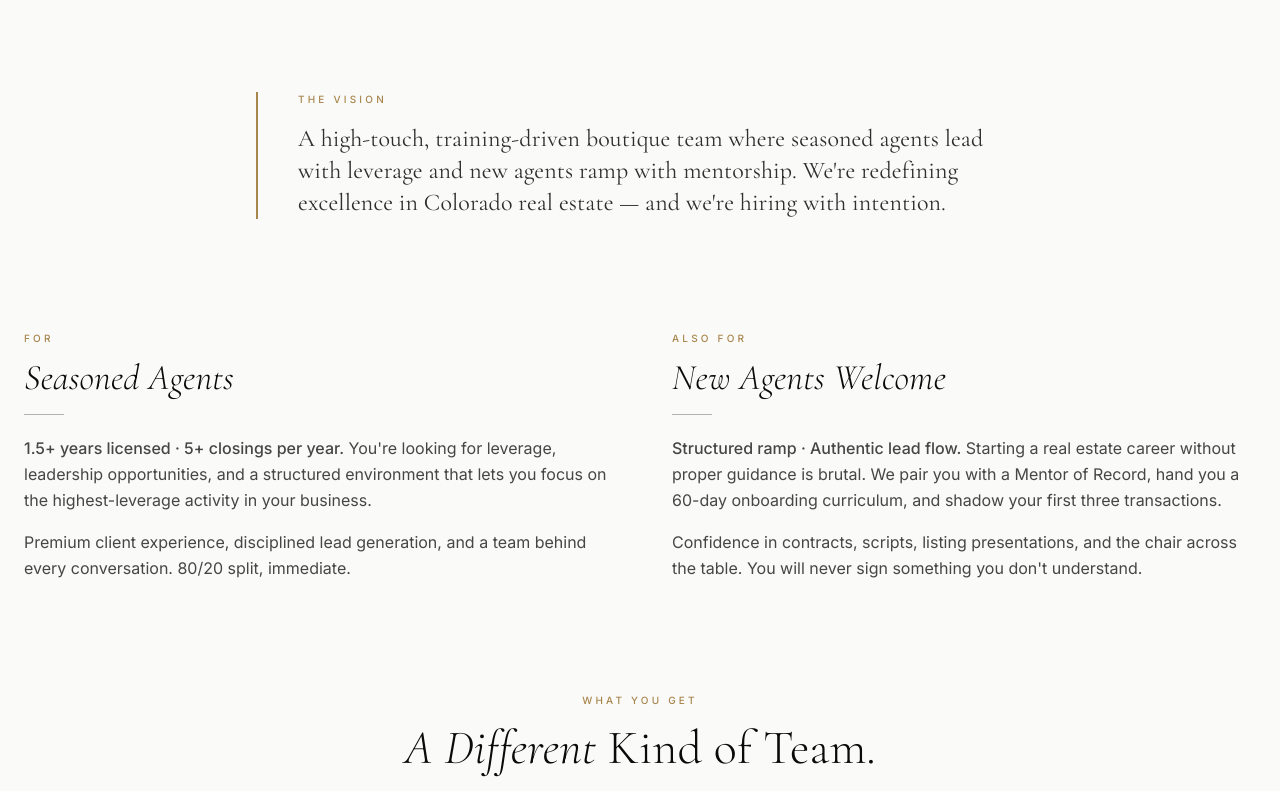
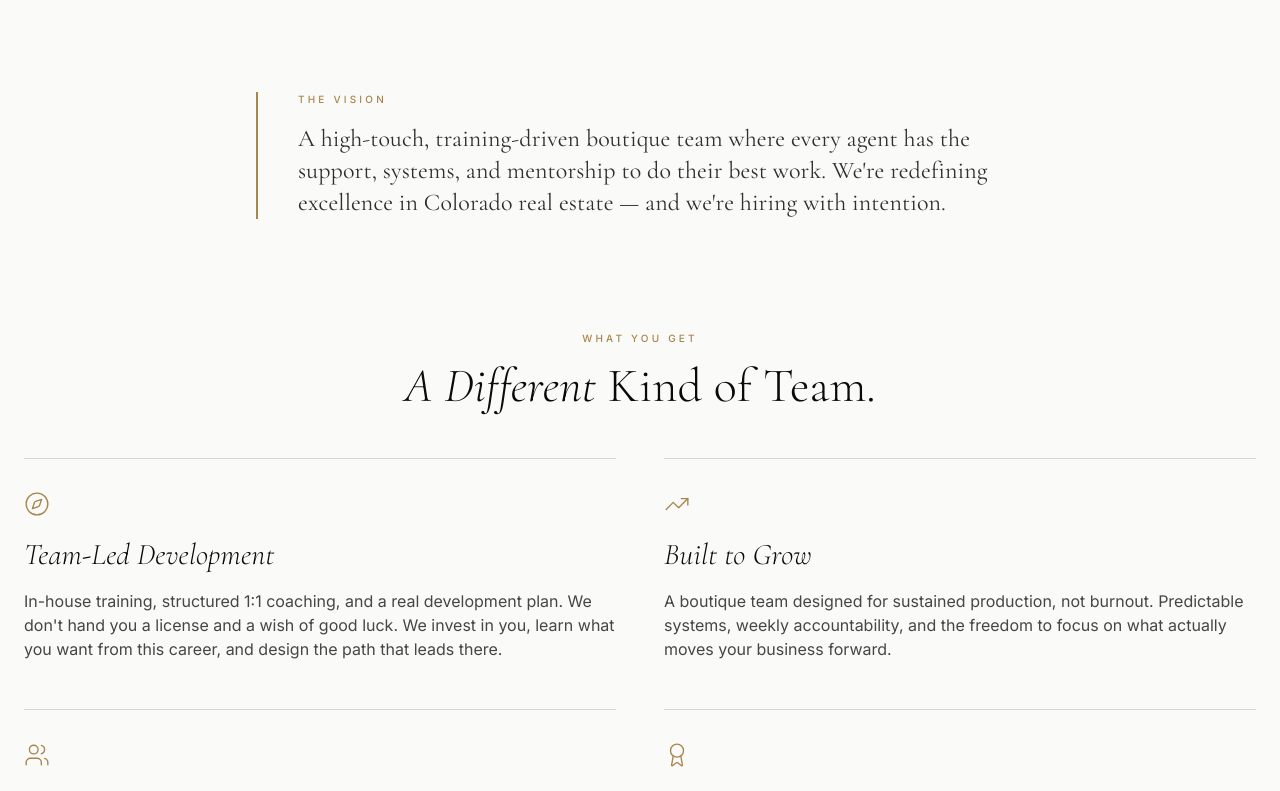
Before and after one commit to LiMBO28/Version1, a React (Vite) app: page / in a window 1280 px wide. Shown: the part 6720-7511 px from the top of the page. Built offline with nearby package versions, Linux system fonts and the light colour scheme.

Commit message:
Update JoinMyTeam.jsx

```diff
--- a/src/JoinMyTeam.jsx
+++ b/src/JoinMyTeam.jsx
@@ -3,7 +3,8 @@ import { ArrowRight, Award, Users, TrendingUp, Compass } from 'lucide-react';
 
 /**
  * JoinMyTeam — recruiting section for The Aston Group.
- * Content pulled from the Team Proposal + Agent Handbook in Drive.
+ * General, welcoming description. No commission specifics,
+ * no agent-tier segmentation.
  */
 const JoinMyTeam = ({ onOpenQuestionnaire }) => {
   const pillars = [
@@ -14,8 +15,8 @@ const JoinMyTeam = ({ onOpenQuestionnaire }) => {
     },
     {
       icon: TrendingUp,
-      title: 'Splits That Compound',
-      body: "Designed to reward production, not subsidize it. Seasoned agents start on an 80/20 split. New agents ramp on a structured probationary plan with real lead flow and mentorship. Caps reset every January.",
+      title: 'Built to Grow',
+      body: "A boutique team designed for sustained production, not burnout. Predictable systems, weekly accountability, and the freedom to focus on what actually moves your business forward.",
     },
     {
       icon: Users,
@@ -38,7 +39,6 @@ const JoinMyTeam = ({ onOpenQuestionnaire }) => {
 
   return (
     <section id="join" className="py-24 md:py-32 bg-[#fafaf8] text-[#0a0a0a] relative overflow-hidden">
-      {/* Subtle gold accent line */}
       <div className="absolute top-0 left-1/2 -translate-x-1/2 w-24 h-px bg-[#a8854c]"></div>
 
       <div className="max-w-[1300px] mx-auto px-6">
@@ -61,34 +61,8 @@ const JoinMyTeam = ({ onOpenQuestionnaire }) => {
             The Vision
           </span>
           <p className="font-serif text-xl md:text-2xl text-[#0a0a0a]/85 leading-[1.45]">
-            A high-touch, training-driven boutique team where seasoned agents lead with leverage and new agents ramp with mentorship. We're redefining excellence in Colorado real estate — and we're hiring with intention.
+            A high-touch, training-driven boutique team where every agent has the support, systems, and mentorship to do their best work. We're redefining excellence in Colorado real estate — and we're hiring with intention.
           </p>
-        </div>
-
-        {/* Who this is for */}
-        <div className="grid grid-cols-1 md:grid-cols-2 gap-10 md:gap-16 mb-20 md:mb-28">
-          <div>
-            <span className="block text-[10px] tracking-[0.32em] uppercase font-medium text-[#a8854c] mb-3">For</span>
-            <h3 className="font-serif text-3xl md:text-4xl font-light italic mb-4">Seasoned Agents</h3>
-            <div className="w-10 h-px bg-[#0a0a0a]/30 mb-5"></div>
-            <p className="text-[#0a0a0a]/75 leading-relaxed mb-4">
-              <strong className="font-medium">1.5+ years licensed · 5+ closings per year.</strong> You're looking for leverage, leadership opportunities, and a structured environment that lets you focus on the highest-leverage activity in your business.
-            </p>
-            <p className="text-[#0a0a0a]/75 leading-relaxed">
-              Premium client experience, disciplined lead generation, and a team behind every conversation. 80/20 split, immediate.
-            </p>
-          </div>
-          <div>
-            <span className="block text-[10px] tracking-[0.32em] uppercase font-medium text-[#a8854c] mb-3">Also For</span>
-            <h3 className="font-serif text-3xl md:text-4xl font-light italic mb-4">New Agents Welcome</h3>
-            <div className="w-10 h-px bg-[#0a0a0a]/30 mb-5"></div>
-            <p className="text-[#0a0a0a]/75 leading-relaxed mb-4">
-              <strong className="font-medium">Structured ramp · Authentic lead flow.</strong> Starting a real estate career without proper guidance is brutal. We pair you with a Mentor of Record, hand you a 60-day onboarding curriculum, and shadow your first three transactions.
-            </p>
-            <p className="text-[#0a0a0a]/75 leading-relaxed">
-              Confidence in contracts, scripts, listing presentations, and the chair across the table. You will never sign something you don't understand.
-            </p>
-          </div>
         </div>
 
         {/* Four pillars */}
```
